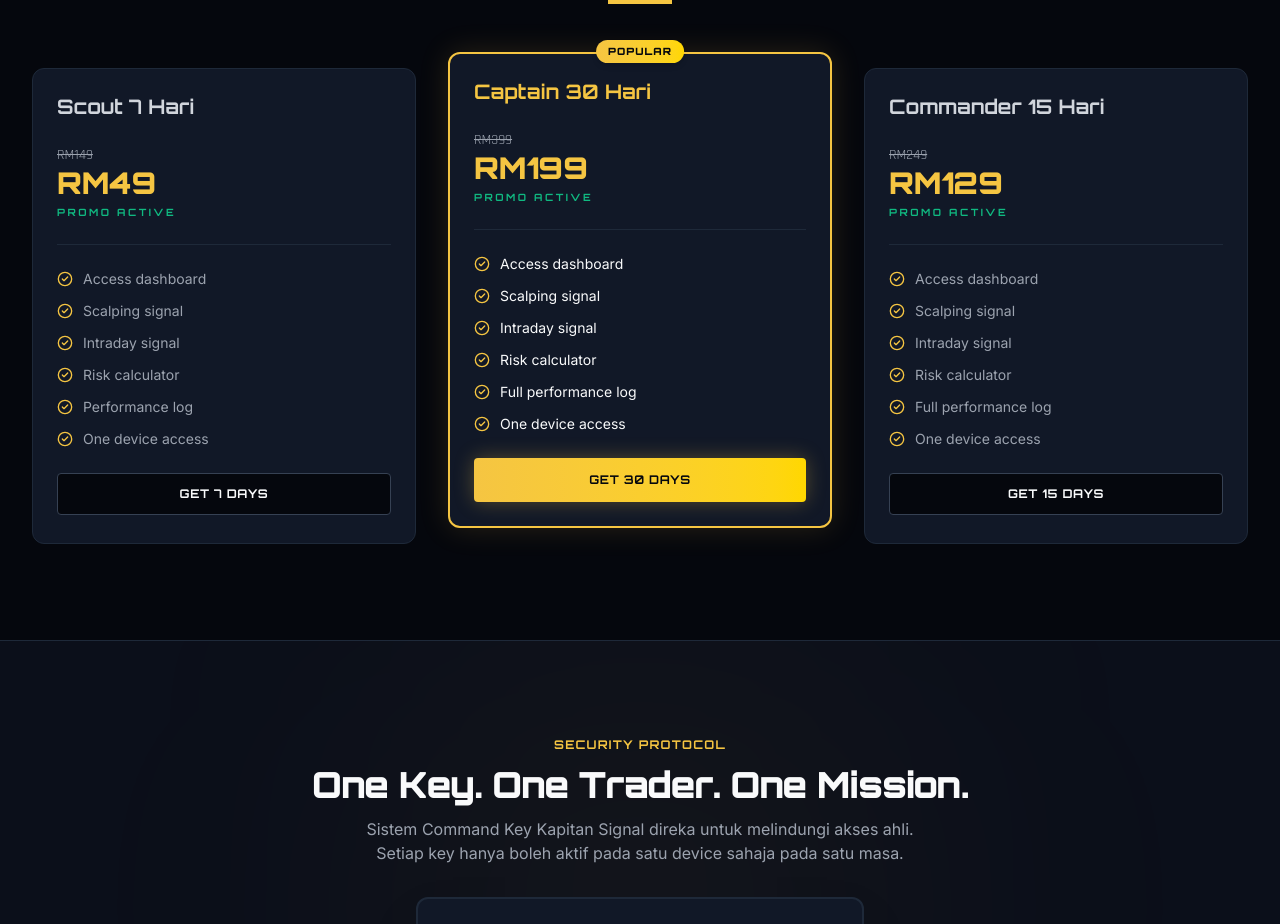
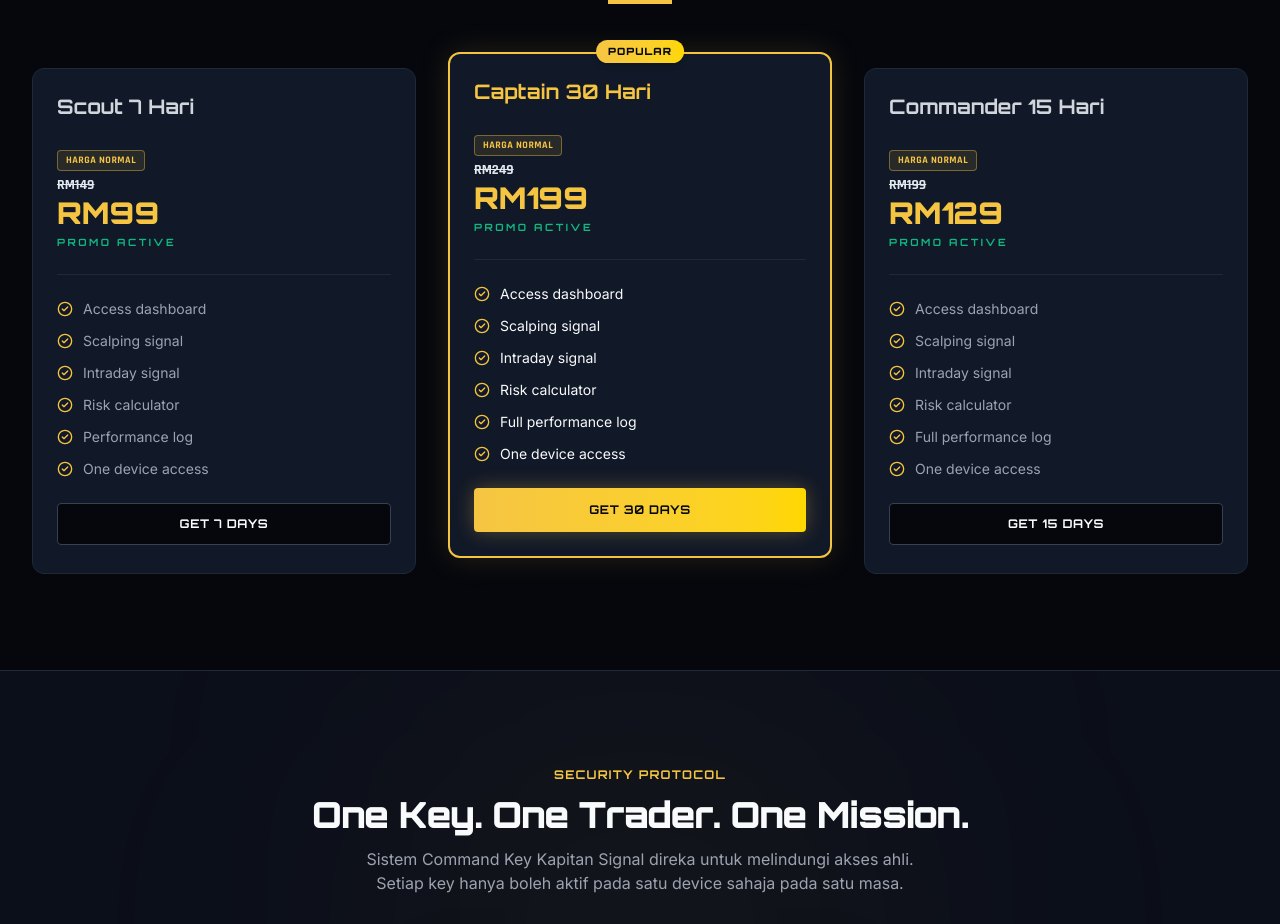
Before and after one commit to kapitansignal/kapitansignal, a Next.js app: page / in a window 1280 px wide. Shown: the part 4640-5564 px from the top of the page. Built offline with nearby package versions, Linux system fonts and the light colour scheme.

Commit message:
Update Kapitan package pricing and normal-price highlight

```diff
--- a/src/app/page.tsx
+++ b/src/app/page.tsx
@@ -429,8 +429,11 @@ export default function KapitanLandingPage() {
               <h3 className="font-heading text-xl font-bold text-gray-300">Scout 7 Hari</h3>
             </div>
             <div>
-              <p className="font-mono text-sm text-[#9CA3AF] line-through">RM149</p>
-              <div className="font-heading text-3xl font-black text-[#F5C542]">RM49</div>
+              <p className="mb-1 inline-flex rounded border border-[#F5C542]/40 bg-[#F5C542]/10 px-2 py-0.5 font-mono text-[10px] font-bold uppercase tracking-wider text-[#F5C542]">
+                Harga Normal
+              </p>
+              <p className="font-mono text-sm font-bold text-[#E2E8F0] line-through">RM149</p>
+              <div className="font-heading text-3xl font-black text-[#F5C542]">RM99</div>
               <p className="mt-1 font-heading text-[10px] font-bold uppercase tracking-[0.25em] text-[#10B981]">Promo Active</p>
             </div>
             <div className="h-[1px] w-full bg-gray-800" />
@@ -457,7 +460,10 @@ export default function KapitanLandingPage() {
               <h3 className="font-heading text-xl font-bold text-[#F5C542]">Captain 30 Hari</h3>
             </div>
             <div>
-              <p className="font-mono text-sm text-[#9CA3AF] line-through">RM399</p>
+              <p className="mb-1 inline-flex rounded border border-[#F5C542]/40 bg-[#F5C542]/10 px-2 py-0.5 font-mono text-[10px] font-bold uppercase tracking-wider text-[#F5C542]">
+                Harga Normal
+              </p>
+              <p className="font-mono text-sm font-bold text-[#E2E8F0] line-through">RM249</p>
               <div className="font-heading text-3xl font-black text-[#F5C542]">RM199</div>
               <p className="mt-1 font-heading text-[10px] font-bold uppercase tracking-[0.25em] text-[#10B981]">Promo Active</p>
             </div>
@@ -482,7 +488,10 @@ export default function KapitanLandingPage() {
               <h3 className="font-heading text-xl font-bold text-gray-300">Commander 15 Hari</h3>
             </div>
             <div>
-              <p className="font-mono text-sm text-[#9CA3AF] line-through">RM249</p>
+              <p className="mb-1 inline-flex rounded border border-[#F5C542]/40 bg-[#F5C542]/10 px-2 py-0.5 font-mono text-[10px] font-bold uppercase tracking-wider text-[#F5C542]">
+                Harga Normal
+              </p>
+              <p className="font-mono text-sm font-bold text-[#E2E8F0] line-through">RM199</p>
               <div className="font-heading text-3xl font-black text-[#F5C542]">RM129</div>
               <p className="mt-1 font-heading text-[10px] font-bold uppercase tracking-[0.25em] text-[#10B981]">Promo Active</p>
             </div>
```
